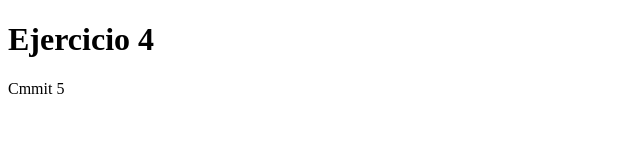
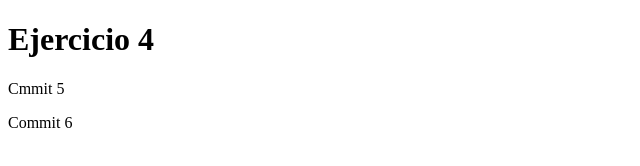
Before and after one commit to fredeom25/web_daw4, a plain HTML site: page index.html in a window 1280 px wide. Shown: the full height of the page, 0-640 px from the left. Drawn offline with Linux system fonts and the light colour scheme.

Commit message:
Sexto commit

```diff
--- a/index.html
+++ b/index.html
@@ -11,6 +11,7 @@
 <body>
     <h1>Ejercicio 4</h1>
     <p>Cmmit 5</p>
+    <p>Commit 6</p>
 </body>
 
 </html>
```
